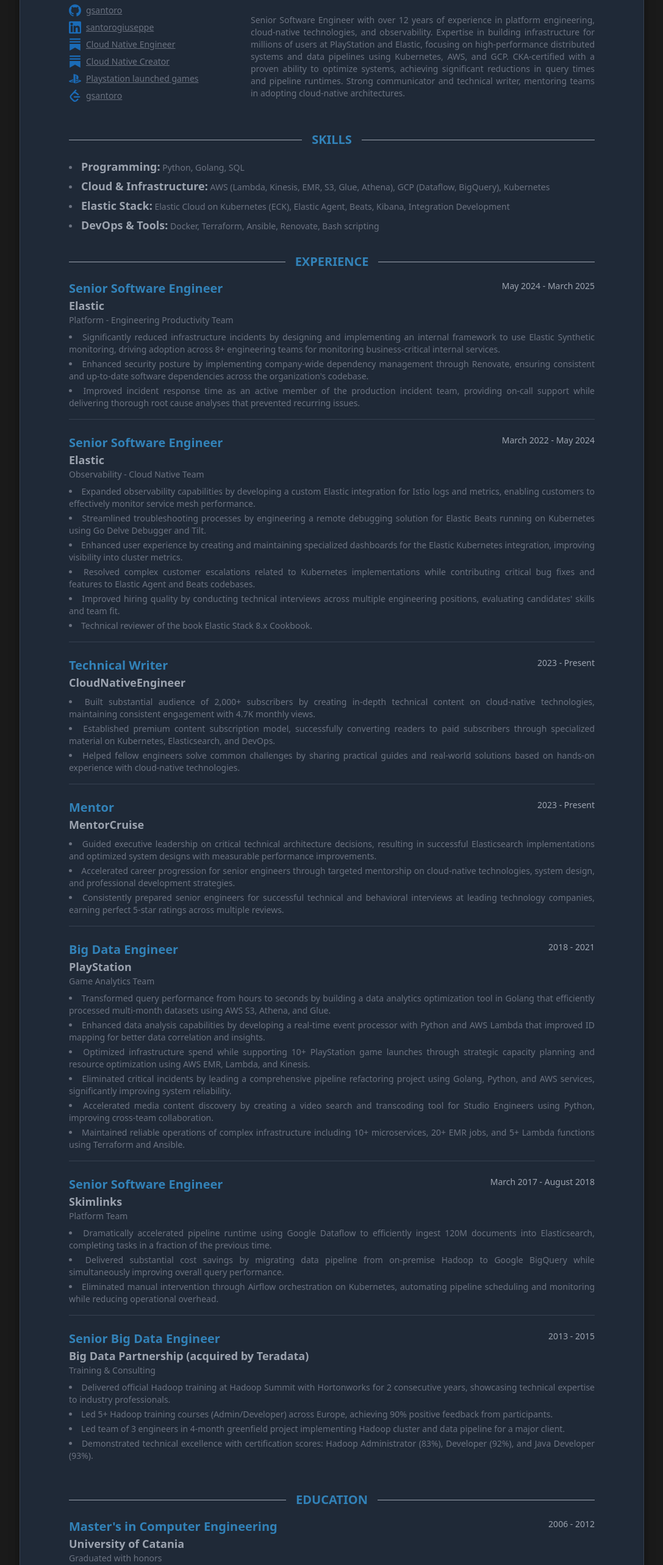
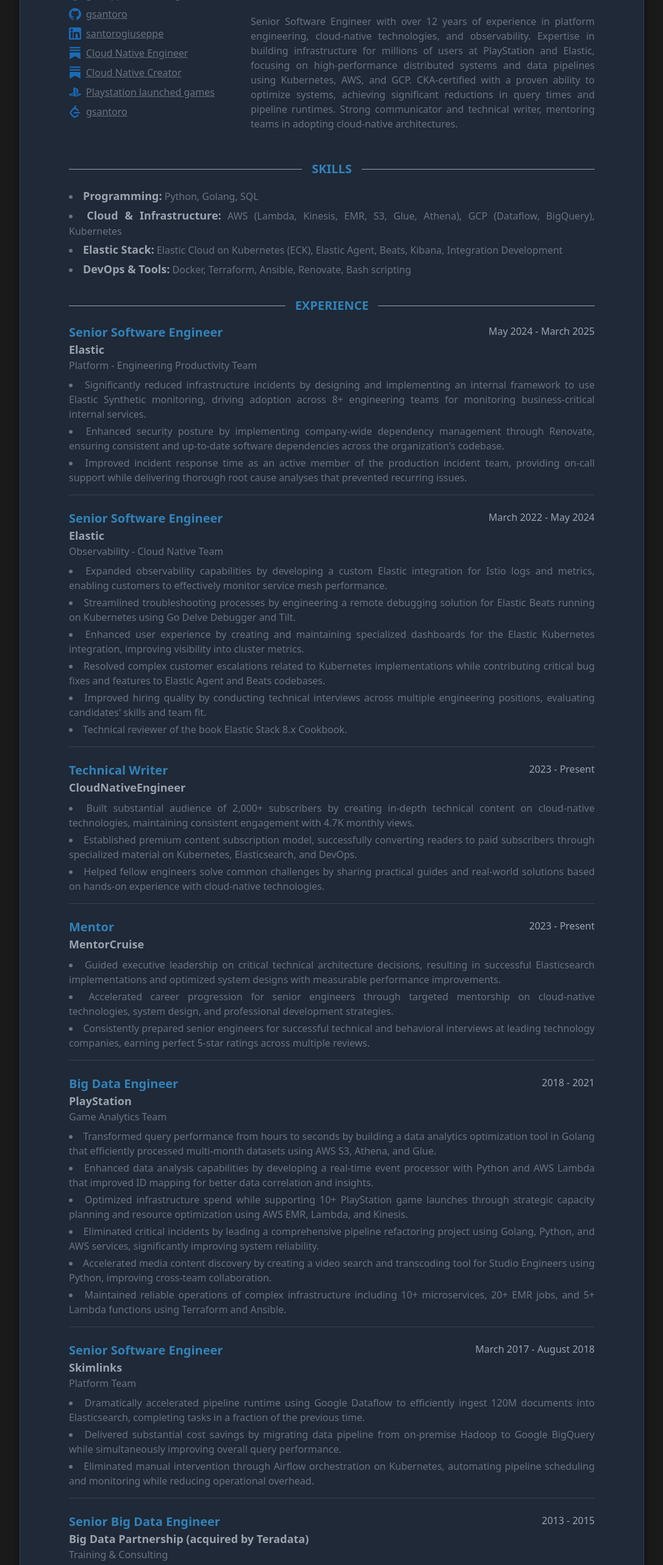
Before and after one commit to bmacharia/resume, a React (Vite) app: page / in a window 1280 px wide. Shown: the part 234-2800 px from the top of the page at 61% size, without its empty margins (96-1183 px from the left). Built offline with nearby package versions, Linux system fonts and the light colour scheme.

Commit message:
increased font size

```diff
--- a/src/components/Certification.jsx
+++ b/src/components/Certification.jsx
@@ -17,11 +17,11 @@
                 <div className="text-xl font-semibold">{cert.name}</div>
                 <div className="text-gray-500 dark:text-gray-400 text-lg font-semibold print:text-gray-500">{cert.issuer}</div>
               </div>
-              <div className="text-gray-500 dark:text-gray-400 text-sm print:text-gray-500">
+              <div className="text-gray-500 dark:text-gray-400 text-base print:text-gray-500">
                 {formatDate(cert.startDate)} - {cert.endDate ? formatDate(cert.endDate) : "Present"}
               </div>
             </div>
-            <div className="text-gray-700 dark:text-gray-500 text-sm text-justify print:text-gray-700">{cert.description}</div>
+            <div className="text-gray-700 dark:text-gray-500 text-base text-justify print:text-gray-700">{cert.description}</div>
           </div>
         ))}
       </div>
--- a/src/components/Contact.jsx
+++ b/src/components/Contact.jsx
@@ -7,7 +7,7 @@
 
     return (
       <section>
-        <div className="text-sm space-y-2">
+        <div className="text-base space-y-2">
           <div className="flex items-center gap-2">
             <img
               src={`${import.meta.env.BASE_URL}icons/email.svg`}
@@ -25,7 +25,7 @@
               />
               <a
                 href={profile.url}
-                className="text-gray-700 dark:text-gray-500 text-sm underline"
+                className="text-gray-700 dark:text-gray-500 text-base underline"
                 target="_blank"
                 rel="noopener noreferrer"
               >
--- a/src/components/Education.jsx
+++ b/src/components/Education.jsx
@@ -16,9 +16,9 @@
               <div>
                 <div className="text-xl font-semibold">{ed.studyType} in {ed.area}</div>
                 <div className="text-gray-500 dark:text-gray-400 text-lg font-semibold print:text-gray-500">{ed.institution}</div>
-                {ed.gpa && <div className="text-gray-500 text-sm text-justify print:text-gray-500">{ed.gpa}</div>}
+                {ed.gpa && <div className="text-gray-500 text-base text-justify print:text-gray-500">{ed.gpa}</div>}
               </div>
-              <div className="text-gray-500 dark:text-gray-400 text-sm print:text-gray-500">
+              <div className="text-gray-500 dark:text-gray-400 text-base print:text-gray-500">
                 {formatDate(ed.startDate)} - {ed.endDate ? formatDate(ed.endDate) : "Present"}
               </div>
             </div>
--- a/src/components/Experience.jsx
+++ b/src/components/Experience.jsx
@@ -16,15 +16,15 @@
               <div>
                 <div className="text-xl font-semibold">{job.position}</div>
                 <div className="text-gray-500 dark:text-gray-400 text-lg font-semibold print:text-gray-500">{job.company}</div>
-                {job.team && <div className="text-gray-500 text-sm text-justify print:text-gray-500">{job.team}</div>}
+                {job.team && <div className="text-gray-500 text-base text-justify print:text-gray-500">{job.team}</div>}
               </div>
-              <div className="text-gray-500 dark:text-gray-400 text-sm print:text-gray-500">
+              <div className="text-gray-500 dark:text-gray-400 text-base print:text-gray-500">
                 {formatDate(job.startDate)} - {job.endDate ? formatDate(job.endDate) : "Present"}
               </div>
             </div>
             <ul className="list-disc list-inside mt-2 space-y-1">
               {job.highlights.map((item, i) => (
-                <li key={i} className="text-gray-700 dark:text-gray-500 text-sm text-justify print:text-gray-700">{item}</li>
+                <li key={i} className="text-gray-700 dark:text-gray-500 text-base text-justify print:text-gray-700">{item}</li>
               ))}
             </ul>
           </div>
--- a/src/components/Languages.jsx
+++ b/src/components/Languages.jsx
@@ -7,7 +7,7 @@
         <HeaderWithLine title="Languages" />
         <ul className="list-disc list-inside space-y-1">
           {languages.map((lang, idx) => (
-            <li key={idx} className="text-gray-700 dark:text-gray-500 text-sm text-justify print:text-gray-700">
+            <li key={idx} className="text-gray-700 dark:text-gray-500 text-base text-justify print:text-gray-700">
               <span className="text-gray-500 dark:text-gray-400 text-lg font-semibold print:text-gray-500">{lang.language}</span> ({lang.fluency})
             </li>
           ))}
--- a/src/components/PrintButton.jsx
+++ b/src/components/PrintButton.jsx
@@ -57,7 +57,7 @@
             <li>
               <button
                 onClick={handlePrint}
-                className="w-full text-left px-4 py-2 text-sm text-gray-700 dark:text-gray-300 hover:bg-gray-100 dark:hover:bg-gray-700"
+                className="w-full text-left px-4 py-2 text-base text-gray-700 dark:text-gray-300 hover:bg-gray-100 dark:hover:bg-gray-700"
               >
                 Print from Browser
               </button>
@@ -65,7 +65,7 @@
             <li>
               <button
                 onClick={handleDownloadPDF}
-                className="w-full text-left px-4 py-2 text-sm text-gray-700 dark:text-gray-300 hover:bg-gray-100 dark:hover:bg-gray-700"
+                className="w-full text-left px-4 py-2 text-base text-gray-700 dark:text-gray-300 hover:bg-gray-100 dark:hover:bg-gray-700"
               >
                 Download PDF File
               </button>
--- a/src/components/Skills.jsx
+++ b/src/components/Skills.jsx
@@ -7,7 +7,7 @@
         <HeaderWithLine title="Skills" />
         <ul className="list-disc list-inside space-y-1">
           {skills.map((skill, idx) => (
-            <li key={idx} className="text-gray-700 dark:text-gray-500 text-sm text-justify print:text-gray-700">
+            <li key={idx} className="text-gray-700 dark:text-gray-500 text-base text-justify print:text-gray-700">
               <span className="text-gray-500 dark:text-gray-400 text-lg font-semibold print:text-gray-500">{skill.name}:</span> {skill.keywords.join(", ")}
             </li>
           ))}
--- a/src/components/Summary.jsx
+++ b/src/components/Summary.jsx
@@ -6,7 +6,7 @@
     <section className="print:break-inside-avoid">
       <HeaderWithLine title="Summary" />
       <div className="space-y-6">
-        <p className="text-gray-700 dark:text-gray-500 text-sm text-justify print:text-gray-500">{summary}</p>
+        <p className="text-gray-700 dark:text-gray-500 text-base text-justify print:text-gray-500">{summary}</p>
       </div>
     </section>
   );
```
Also changed, not shown: 1 other file (tests, documents, lock files or other folders).
